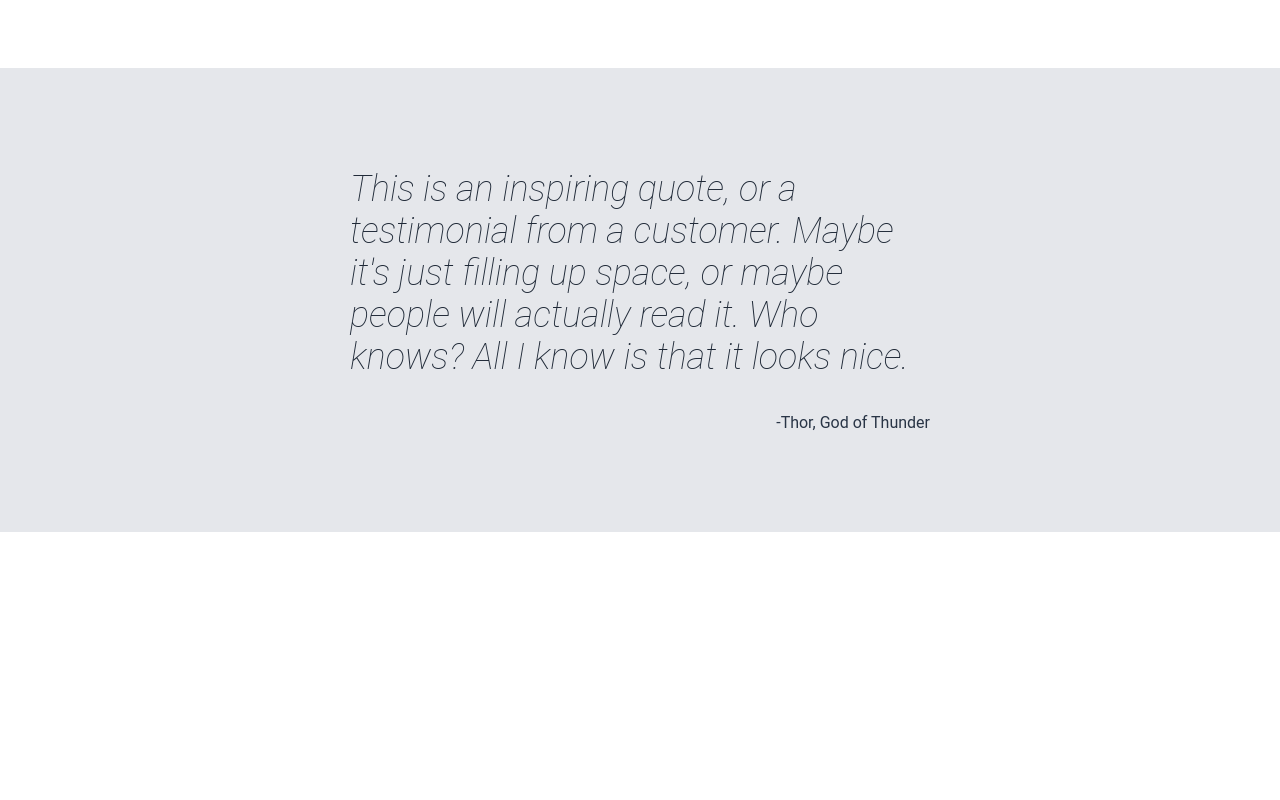
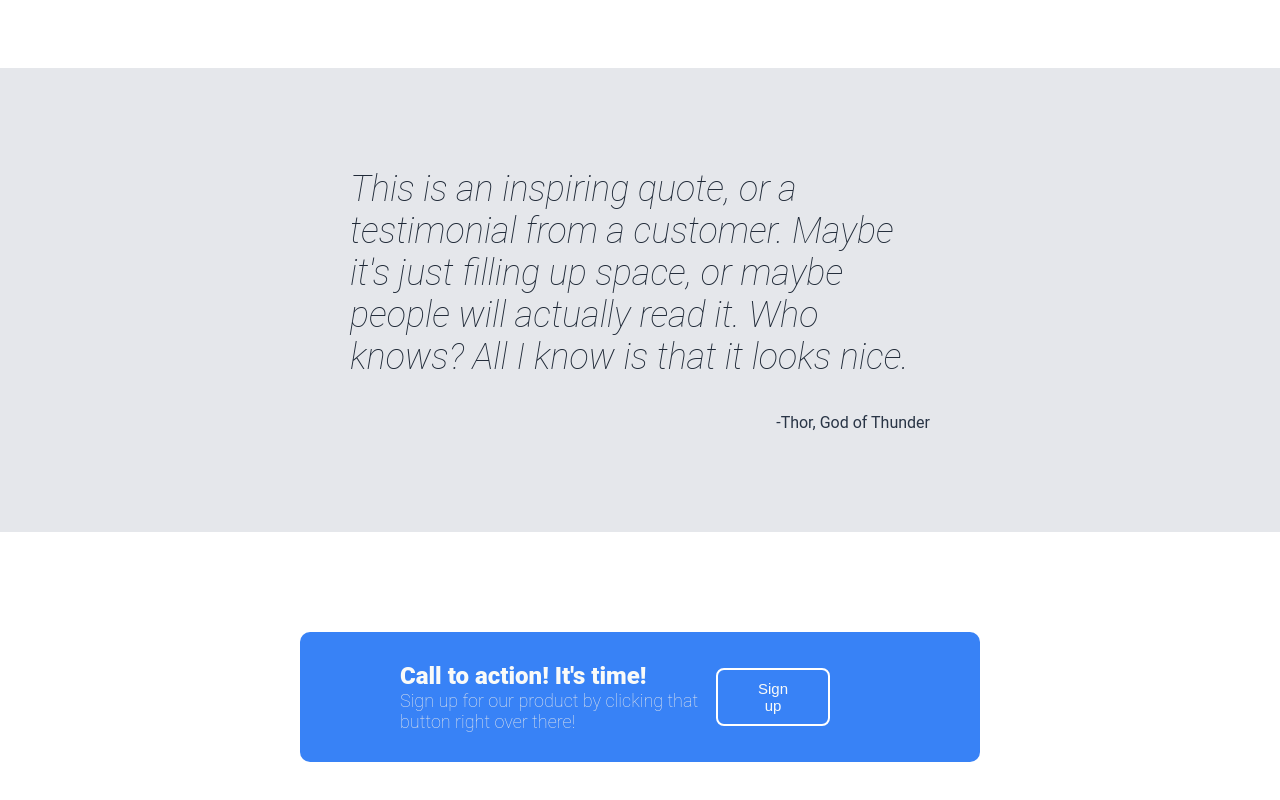
Before and after one commit to JoaoRamoss/landing-page-odin, a plain HTML site: page index.html in a window 1280 px wide. Shown: the part 908-1708 px from the top of the page. Before the commit the page ends 1440 px from the top, so only its background shows below. Drawn offline with Linux system fonts and the light colour scheme.

Commit message:
Completed the fourth section of the page

```diff
--- a/index.html
+++ b/index.html
@@ -49,5 +49,12 @@
         <div class="quote">This is an inspiring quote, or a testimonial from a customer. Maybe it's just filling up space, or maybe people will actually read it. Who knows? All I know is that it looks nice.</div>
         <div class="author">-Thor, God of Thunder</div>
     </div>
+    <div class="fourthSec">
+        <div class="wrap">
+            <div class="action">Call to action! It's time!</div>
+            <div class="subtext">Sign up for our product by clicking that button right over there!</div>
+        </div>
+        <span><button>Sign up</button></span>
+    </div>
 </body>
 </html>
--- a/style.css
+++ b/style.css
@@ -162,3 +162,35 @@ ul.headerLink{
     text-align: end;
     color: #293546;
 }
+
+/*--------------------- END THIRD SECTION --------------------------*/
+
+/*--------------------- FOURTH SECTION --------------------------*/
+
+.fourthSec {
+    display: flex;
+    justify-content: space-between;
+    align-items: center;
+    background-color: #3882f6;
+    margin: 100px 300px;
+    padding: 30px 100px;
+    border-radius: 10px;
+}
+
+.action {
+    font-weight: 900;
+    font-size: 24px;
+    color: #F9FAF8;
+}
+
+.fourthSec button {
+    background-color: #3882f6;
+    border: 2px solid white;
+    color: #F9FAF8;
+    padding: 10px 40px;
+    text-align: center;
+    text-decoration: none;
+    font-size: 15px;
+    border-radius: 8px;
+    margin-right: 50px;
+}
```
